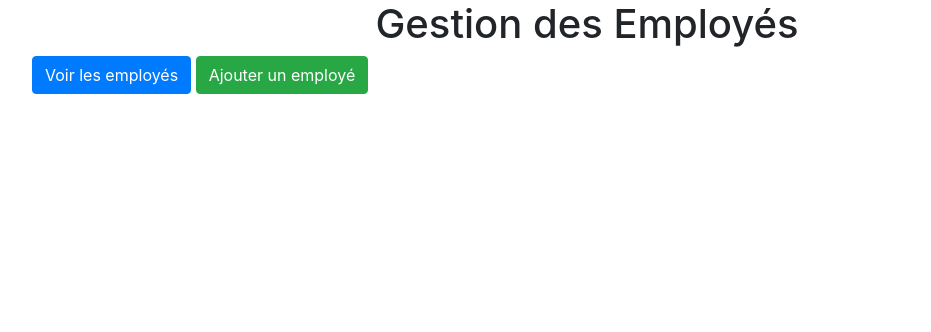
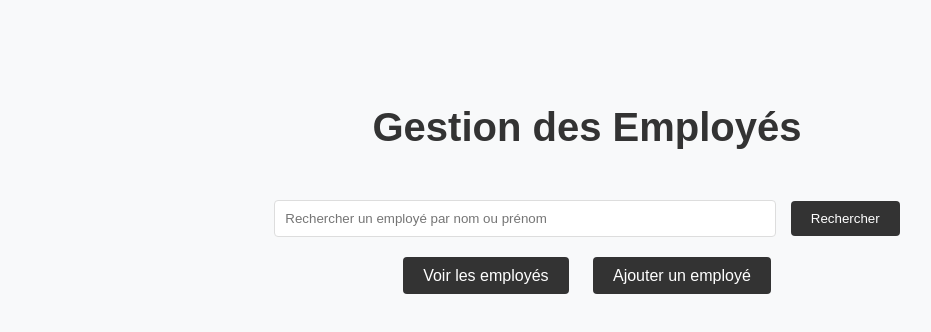
Before and after one commit to Dupasronan/TP-SQL-FINAL, a plain HTML site: page index.html in a window 1280 px wide. Shown: the whole page, without its empty margins (53-984 px from the left). Drawn offline with nearby package versions, Linux system fonts and the light colour scheme.

Commit message:
améliorations

```diff
--- /dev/null
+++ b/add_employee.css
@@ -0,0 +1,67 @@
+body {
+    padding: 20px;
+    background-color: #f0f0f0;
+    color: #333;
+    font-family: Arial, sans-serif;
+}
+
+h1 {
+    font-size: 2rem;
+    text-align: center;
+    margin-bottom: 30px;
+    color: #000;
+}
+
+form {
+    max-width: 600px;
+    margin: auto;
+    padding: 20px;
+    background-color: #ffffff;
+    border: 1px solid #ccc;
+    border-radius: 5px;
+    box-shadow: 0 2px 5px rgba(0, 0, 0, 0.1);
+}
+
+label {
+    display: block;
+    margin-bottom: 5px;
+    color: #000;
+}
+
+input[type="text"],
+input[type="date"],
+input[type="email"],
+input[type="tel"],
+input[type="number"] {
+    width: 95%;
+    padding: 10px;
+    margin-bottom: 15px;
+    border: 1px solid #ccc;
+    border-radius: 4px;
+}
+
+button {
+    background-color: #000;
+    color: white;
+    border: none;
+    padding: 10px 15px;
+    border-radius: 4px;
+    cursor: pointer;
+    width: 100%;
+}
+
+button:hover {
+    background-color: #444;
+}
+
+a {
+    display: block;
+    margin-top: 20px;
+    text-align: center;
+    color: #000;
+    text-decoration: underline;
+}
+
+a:hover {
+    color: #444;
+}
--- a/index.html
+++ b/index.html
@@ -4,20 +4,24 @@
     <meta charset="UTF-8">
     <meta name="viewport" content="width=device-width, initial-scale=1.0">
     <title>Gestion des Employés</title>
-    <link rel="stylesheet" href="https://stackpath.bootstrapcdn.com/bootstrap/4.5.2/css/bootstrap.min.css">
-    <link rel="stylesheet" href="styles.css">
+    <link rel="stylesheet" href="style.css">
 </head>
 <body>
     <div class="container">
         <h1 class="text-center">Gestion des Employés</h1>
-        <nav class="mb-3">
-            <a href="/employees" class="btn btn-primary">Voir les employés</a>
-            <a href="/add-employee" class="btn btn-success">Ajouter un employé</a>
-        </nav>
+
+        <form method="GET" action="/employees" class="search-bar">
+            <input type="text" name="search" placeholder="Rechercher un employé par nom ou prénom" class="search-input">
+            <button type="submit" class="search-button">Rechercher</button>
+        </form>
+
+        <div class="button-group">
+            <a href="/employees" class="btn">Voir les employés</a>
+            <a href="/add-employee" class="btn">Ajouter un employé</a>
+        </div>
+
         <div id="employee-list">
         </div>
     </div>
-    <script src="https://code.jquery.com/jquery-3.5.1.min.js"></script>
-    <script src="https://stackpath.bootstrapcdn.com/bootstrap/4.5.2/js/bootstrap.min.js"></script>
 </body>
 </html>
--- a/style.css
+++ b/style.css
@@ -2,18 +2,71 @@ body {
     padding: 20px;
     background-color: #f8f9fa;
     color: #333;
+    font-family: Arial, sans-serif;
+}
+
+.container {
+    max-width: 800px;
+    margin: 0 auto;
+    padding-top: 50px;
 }
 
 h1 {
     font-size: 2.5rem;
     text-align: center;
+    margin-bottom: 50px;
+    color: #333;
+}
+
+.search-bar {
+    text-align: center;
     margin-bottom: 30px;
+}
+
+.search-input {
+    width: 60%;
+    padding: 10px;
+    margin-right: 10px;
+    border: 1px solid #ddd;
+    border-radius: 4px;
+}
+
+.search-button {
+    padding: 10px 20px;
+    background-color: #333;
+    color: white;
+    border: none;
+    border-radius: 4px;
+    cursor: pointer;
+}
+
+.search-button:hover {
+    background-color: #555;
+}
+
+.button-group {
+    text-align: center;
+    margin-bottom: 30px;
+}
+
+.btn {
+    background-color: #333;
+    color: white;
+    padding: 10px 20px;
+    margin: 0 10px;
+    text-decoration: none;
+    border-radius: 4px;
+}
+
+.btn:hover {
+    background-color: #555;
 }
 
 table {
     width: 100%;
     margin-top: 20px;
     border-collapse: collapse;
+    background-color: white;
 }
 
 table th, table td {
@@ -22,14 +75,15 @@ table th, table td {
     border: 1px solid #ddd;
 }
 
+table th {
+    background-color: #333;
+    color: white;
+}
+
 table tbody tr:nth-child(even) {
     background-color: #f2f2f2;
 }
 
-nav a {
-    margin-right: 15px;
+table tbody tr:hover {
+    background-color: #ddd;
 }
-
-.btn {
-    margin-bottom: 10px;
-}
```
Also changed, not shown: add_employee.html (+12 -11 lines), 2 other files.
